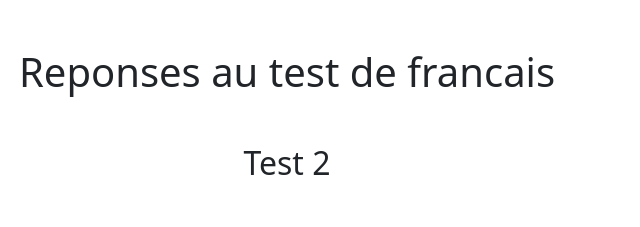
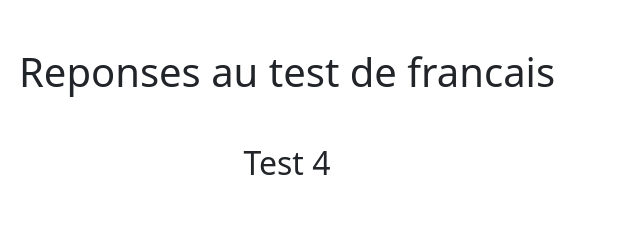
Before and after one commit to seyssenna/test-francais, a plain HTML site: page index.html in a window 1280 px wide. Shown: the top 227 px of the page, 353-993 px from the left. Drawn offline with nearby package versions, Linux system fonts and the light colour scheme.

Commit message:
modification du titre

```diff
--- a/index.html
+++ b/index.html
@@ -11,7 +11,7 @@
 <body>
     <h1>Reponses au test de francais</h1>
 
-    <h2>Test 2</h2>
+    <h2>Test 4</h2>
 
     <table class="table">
         <thead>
```
